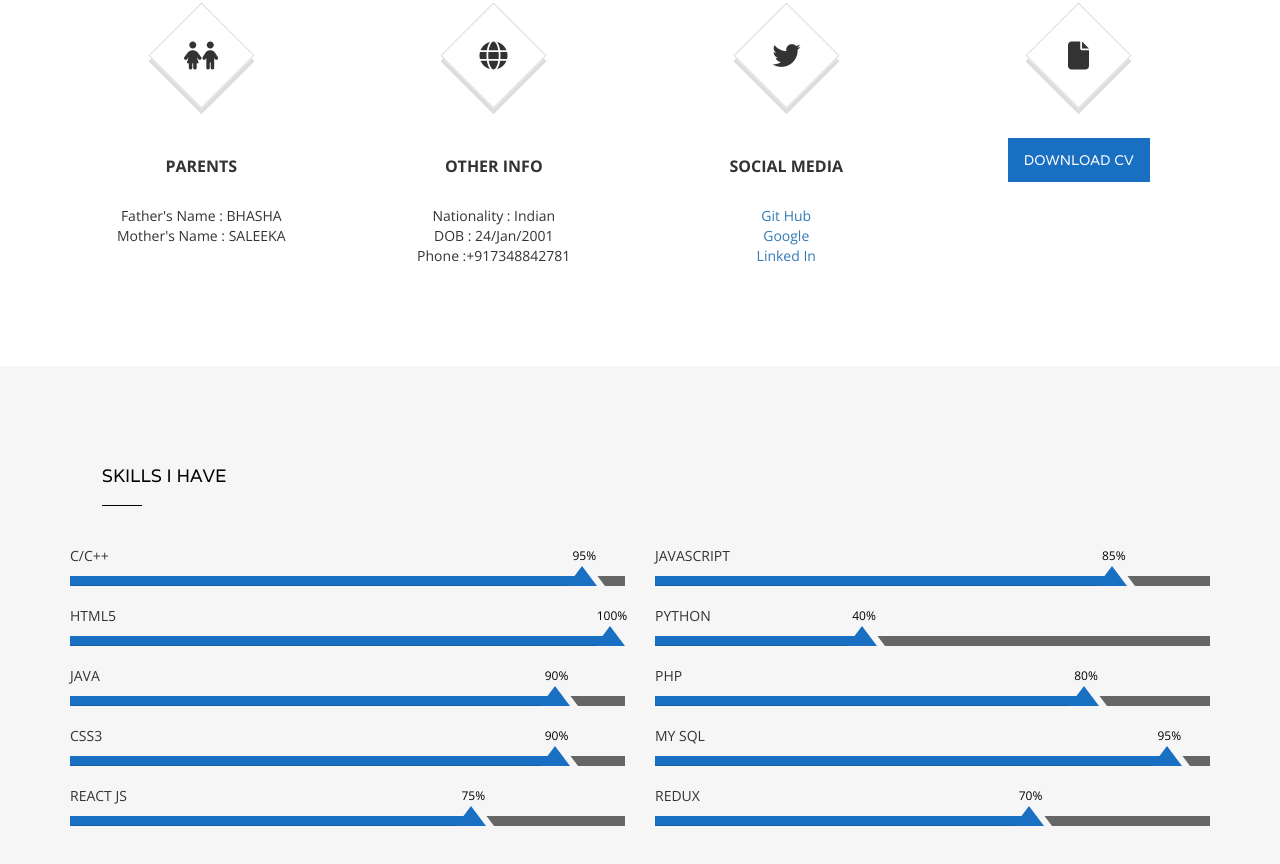
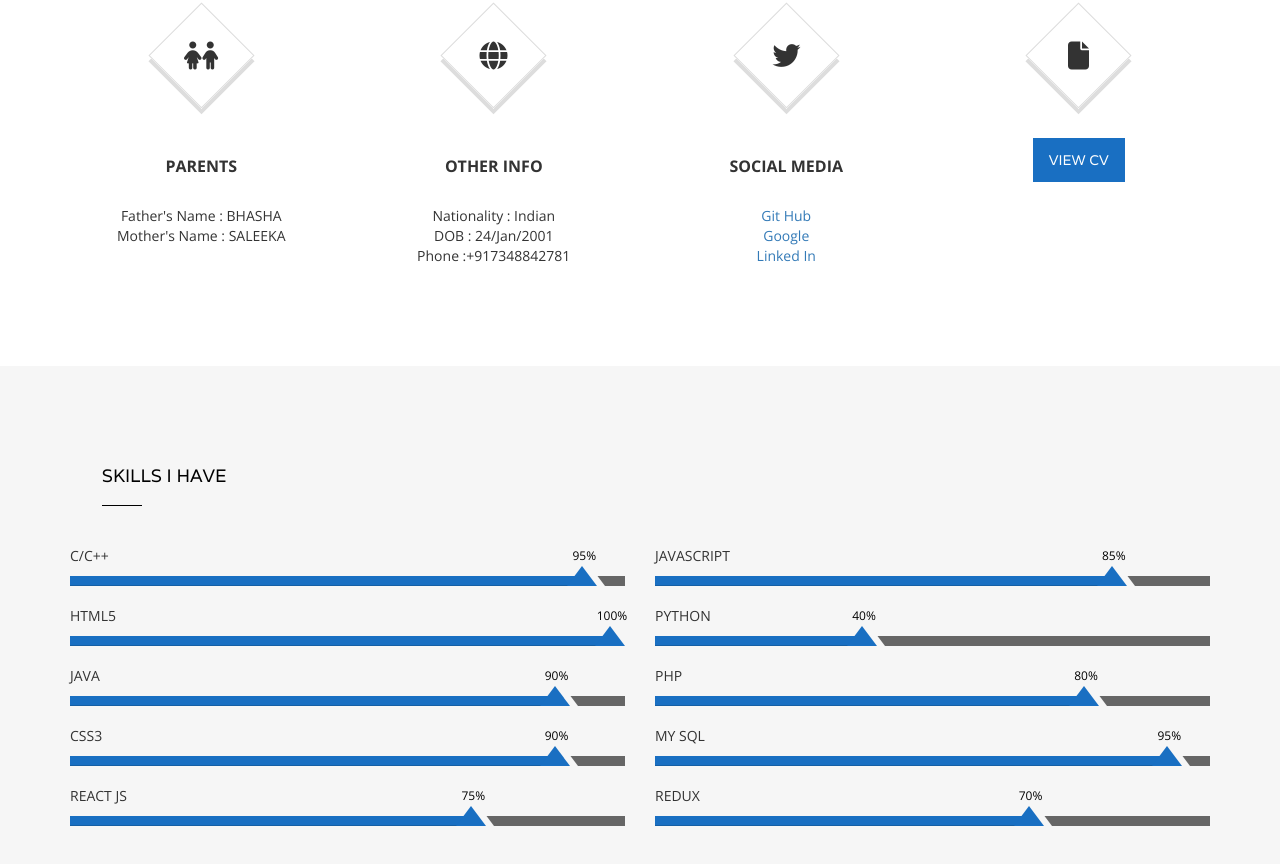
Before and after one commit to Al-Fareed/myProfile.github.io, a plain HTML site: page index.html in a window 1280 px wide. Shown: the part 1812-2676 px from the top of the page. Drawn offline with nearby package versions, Linux system fonts and the light colour scheme.

Commit message:
updation to downloading Cv

```diff
--- a/index.html
+++ b/index.html
@@ -186,7 +186,7 @@
                             </div><!-- /.rectangle -->
                             <!-- <h3>Resume </h3> -->
                             <p>
-                                <a href="https://drive.google.com/file/d/1tIkd9hQvAUWIU8Q8lhqFYFT-5Y_jEUYT/view?usp=share_link" class="btn btn-outline-dark mr-5" download>Download CV</a>
+                                <a href="https://drive.google.com/file/d/1tIkd9hQvAUWIU8Q8lhqFYFT-5Y_jEUYT/view?usp=share_link" class="btn btn-outline-dark mr-5" >View CV</a>
                             </p>
                         </div><!-- /.feature-about -->
                     </div>
```
